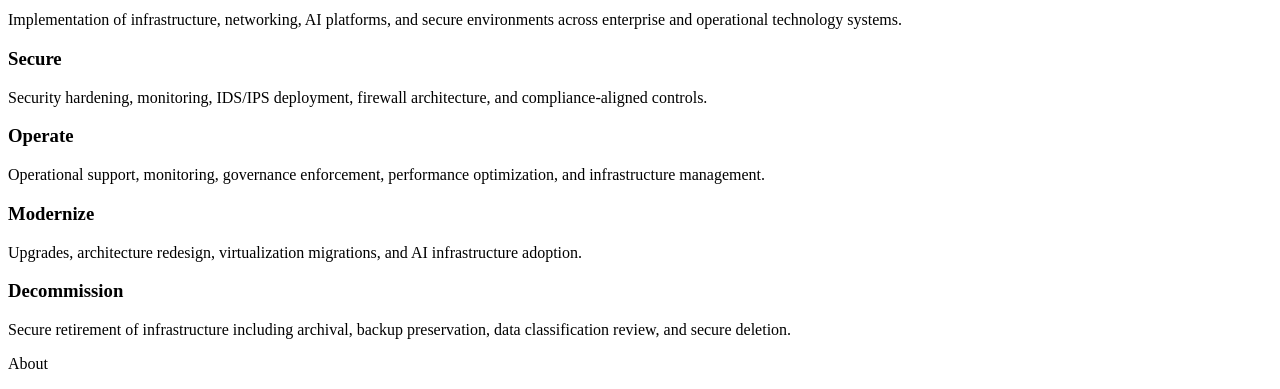
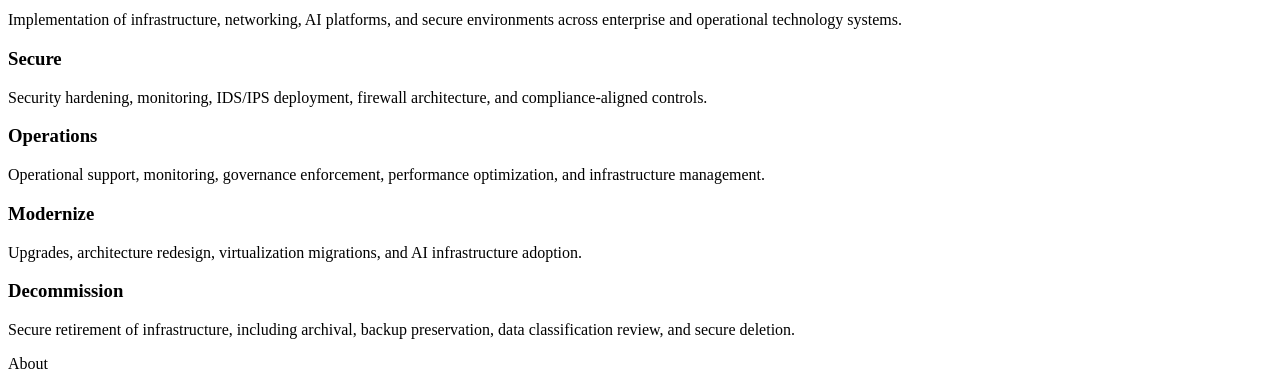
Before and after one commit to Dark-Pool-Solutions-Inc/darkps-site, a React (Vite) app: page / in a window 1280 px wide. Shown: the part 3960-4349 px from the top of the page. Built offline with nearby package versions, Linux system fonts and the light colour scheme; the HTML template or start-up script is replaced by a standard one.

Commit message:
Fix titles and text formatting in App.jsx
Corrected the title from 'Operate' to 'Operations' and added a comma in the text for 'Decommission'.

```diff
--- a/src/App.jsx
+++ b/src/App.jsx
@@ -108,7 +108,7 @@ export default function App() {
       text: "Security hardening, monitoring, IDS/IPS deployment, firewall architecture, and compliance-aligned controls.",
     },
     {
-      title: "Operate",
+      title: "Operations ",
       text: "Operational support, monitoring, governance enforcement, performance optimization, and infrastructure management.",
     },
     {
@@ -117,7 +117,7 @@ export default function App() {
     },
     {
       title: "Decommission",
-      text: "Secure retirement of infrastructure including archival, backup preservation, data classification review, and secure deletion.",
+      text: "Secure retirement of infrastructure, including archival, backup preservation, data classification review, and secure deletion.",
     },
   ];
 
```
